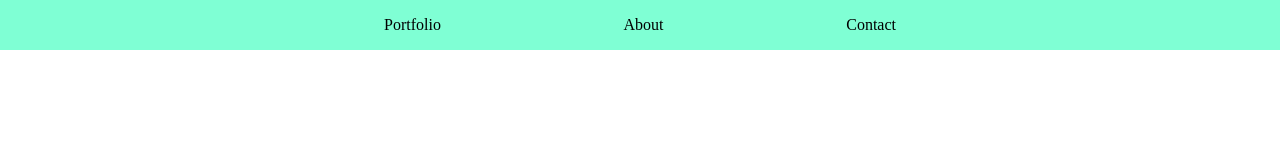
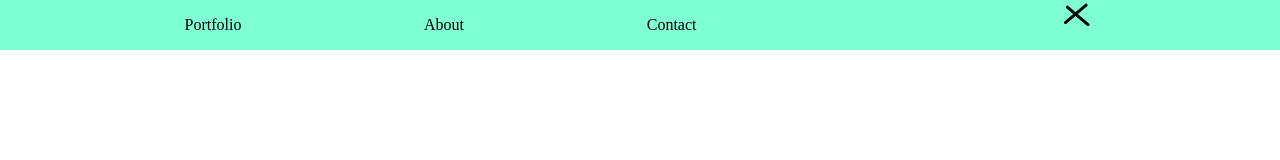
Before and after one commit to NJ-2020/7-Mobile-Menu, a plain HTML site: page index.html in a window 1280 px wide. Drawn offline with Linux system fonts and the light colour scheme.

Commit message:
changed the transition angle of the child(2)

```diff
--- a/style.css
+++ b/style.css
@@ -1,6 +1,10 @@
 * {
     margin: 0;
     padding: 0%;
+}
+
+body {
+    overflow-x: hidden;
 }
 
 nav {
@@ -24,7 +28,7 @@ nav ul li a {
 }
 
 .menu-toggle {
-    display: none;
+    /* display: none; */
     flex-direction: column;
     height: 50px;
     justify-content: space-between;
@@ -57,8 +61,8 @@ nav ul li a {
 }
 
 .menu-toggle span:nth-child(2) {
-    transform-origin: 0 0;
-    transform: rotate(45deg) translate(-1px -1px);
+    transform-origin: 0 100%;
+    transform: rotate(40deg) translate(-1px, 0);
 }
 
 .menu-toggle span:nth-child(3) {
@@ -69,5 +73,5 @@ nav ul li a {
 
 .menu-toggle span:nth-child(4) {
     transform-origin: 0 100%;
-    transform: rotate(-45deg) translate(-1px, 0);
+    transform: rotate(-40deg) translate(-1px, 0);
 }
```
